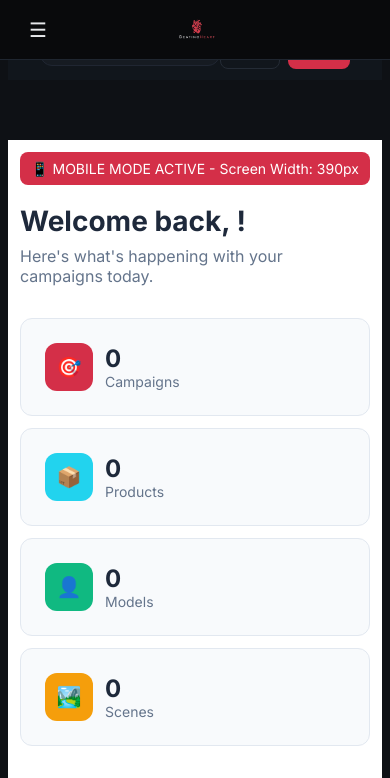
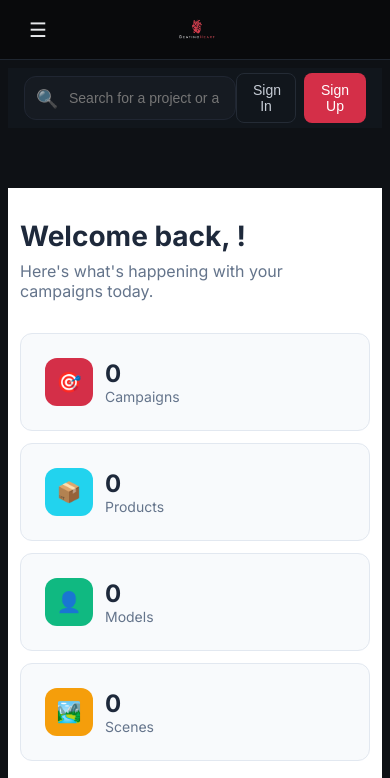
Before and after one commit to KingHaim/auraengine, a Next.js app in the folder apps/web/: page /dashboard in a window 390 px wide. Shown: the top 778 px of the page. Built offline with nearby package versions, Linux system fonts and the light colour scheme.

Commit message:
Fix mobile header covering content and remove debug text

```diff
--- a/apps/web/components/AppLayout.tsx
+++ b/apps/web/components/AppLayout.tsx
@@ -426,7 +426,8 @@ export default function AppLayout({ children }: AppLayoutProps) {
                   }}
                   onMouseEnter={(e) => {
                     if (!isActive) {
-                      e.currentTarget.style.backgroundColor = "rgba(255,255,255,0.05)";
+                      e.currentTarget.style.backgroundColor =
+                        "rgba(255,255,255,0.05)";
                     }
                   }}
                   onMouseLeave={(e) => {
@@ -436,7 +437,8 @@ export default function AppLayout({ children }: AppLayoutProps) {
                   }}
                   onTouchStart={(e) => {
                     if (!isActive) {
-                      e.currentTarget.style.backgroundColor = "rgba(255,255,255,0.1)";
+                      e.currentTarget.style.backgroundColor =
+                        "rgba(255,255,255,0.1)";
                     }
                   }}
                   onTouchEnd={(e) => {
@@ -480,13 +482,14 @@ export default function AppLayout({ children }: AppLayoutProps) {
           flexDirection: "column",
           position: "relative",
           zIndex: 1,
+          marginTop: isMobile ? "60px" : "0",
         }}
       >
         {/* Topbar */}
         <header
           style={{
-            padding: "24px 32px",
-            height: "72px",
+            padding: isMobile ? "16px" : "24px 32px",
+            height: isMobile ? "60px" : "72px",
             display: "flex",
             alignItems: "center",
             justifyContent: "space-between",
@@ -726,23 +729,6 @@ export default function AppLayout({ children }: AppLayoutProps) {
             boxSizing: "border-box",
           }}
         >
-          {/* Mobile Debug Info */}
-          {isMobile && (
-            <div
-              style={{
-                backgroundColor: "#d42f48",
-                color: "white",
-                padding: "8px",
-                marginBottom: "16px",
-                borderRadius: "8px",
-                fontSize: "14px",
-                textAlign: "center",
-              }}
-            >
-              📱 MOBILE MODE ACTIVE - Screen Width:{" "}
-              {typeof window !== "undefined" ? window.innerWidth : "N/A"}px
-            </div>
-          )}
           {children}
         </main>
       </div>
```
